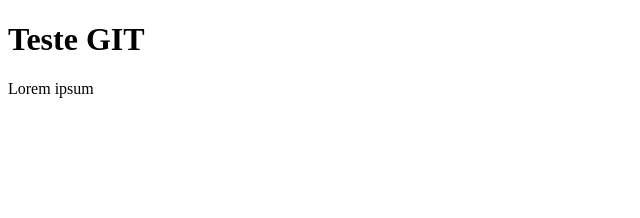
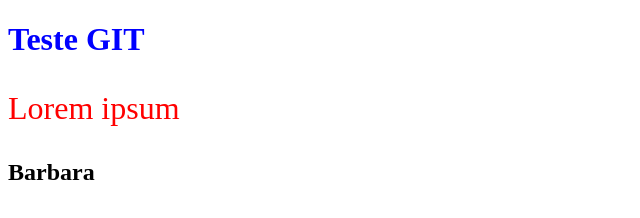
Before and after one commit to BarbaraLealMartins/teste-git, a plain HTML site: page index.html in a window 1280 px wide. Shown: the whole page, without its empty margins (0-640 px from the left). Drawn offline with Linux system fonts and the light colour scheme.

Commit message:
Modificação

```diff
--- a/estilo.css
+++ b/estilo.css
@@ -0,0 +1,4 @@
+p {
+    color: red;
+    font-size: xx-large;
+}
--- a/index.html
+++ b/index.html
@@ -5,9 +5,11 @@
     <meta http-equiv="X-UA-Compatible" content="IE=edge">
     <meta name="viewport" content="width=device-width, initial-scale=1.0">
     <title>Teste Git</title>
+    <link rel="stylesheet" href="estilo.css">
 </head>
 <body>
-    <h1>Teste GIT</h1>
+    <h1 style="color: blue;">Teste GIT</h1>
     <p>Lorem ipsum </p>
+    <h2>Barbara</h2>
 </body>
 </html>
```
